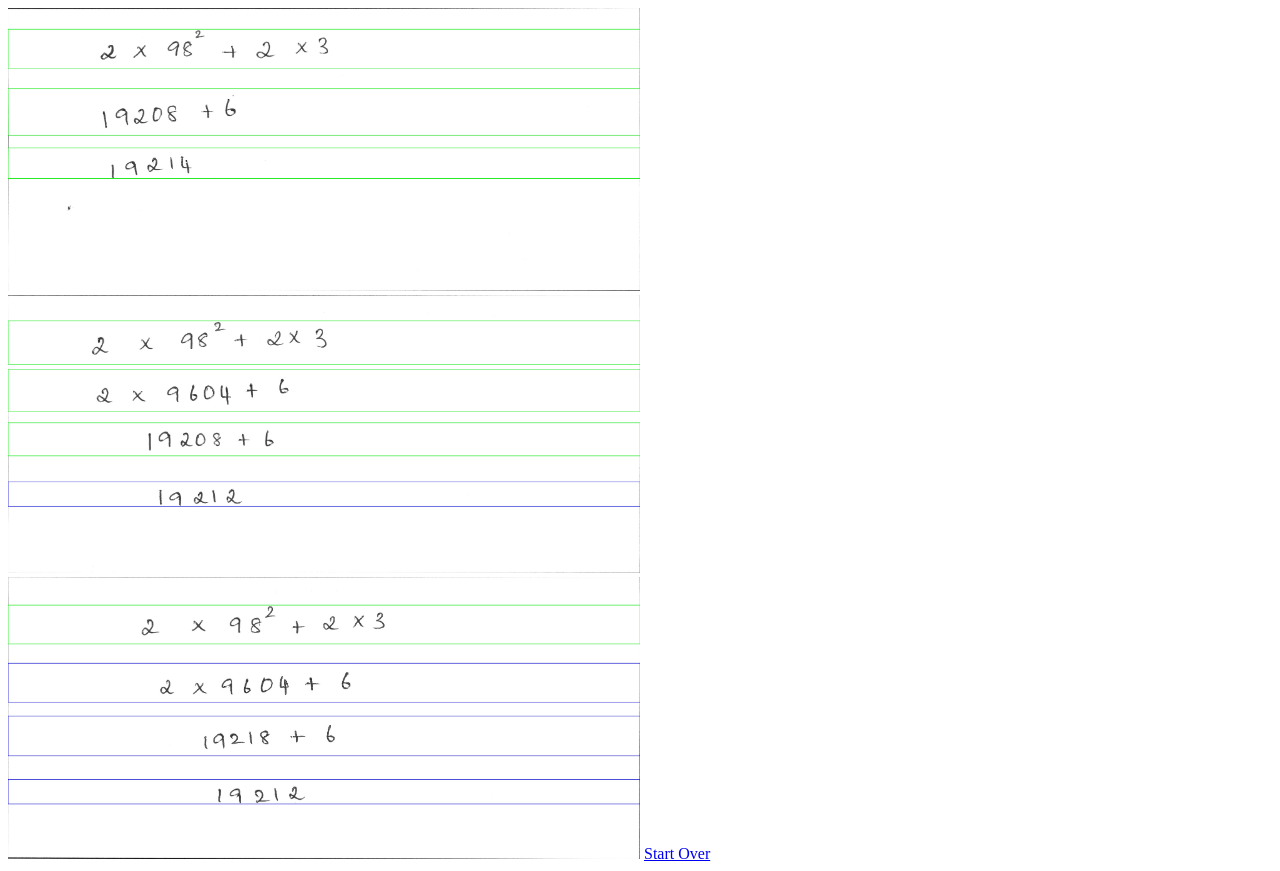
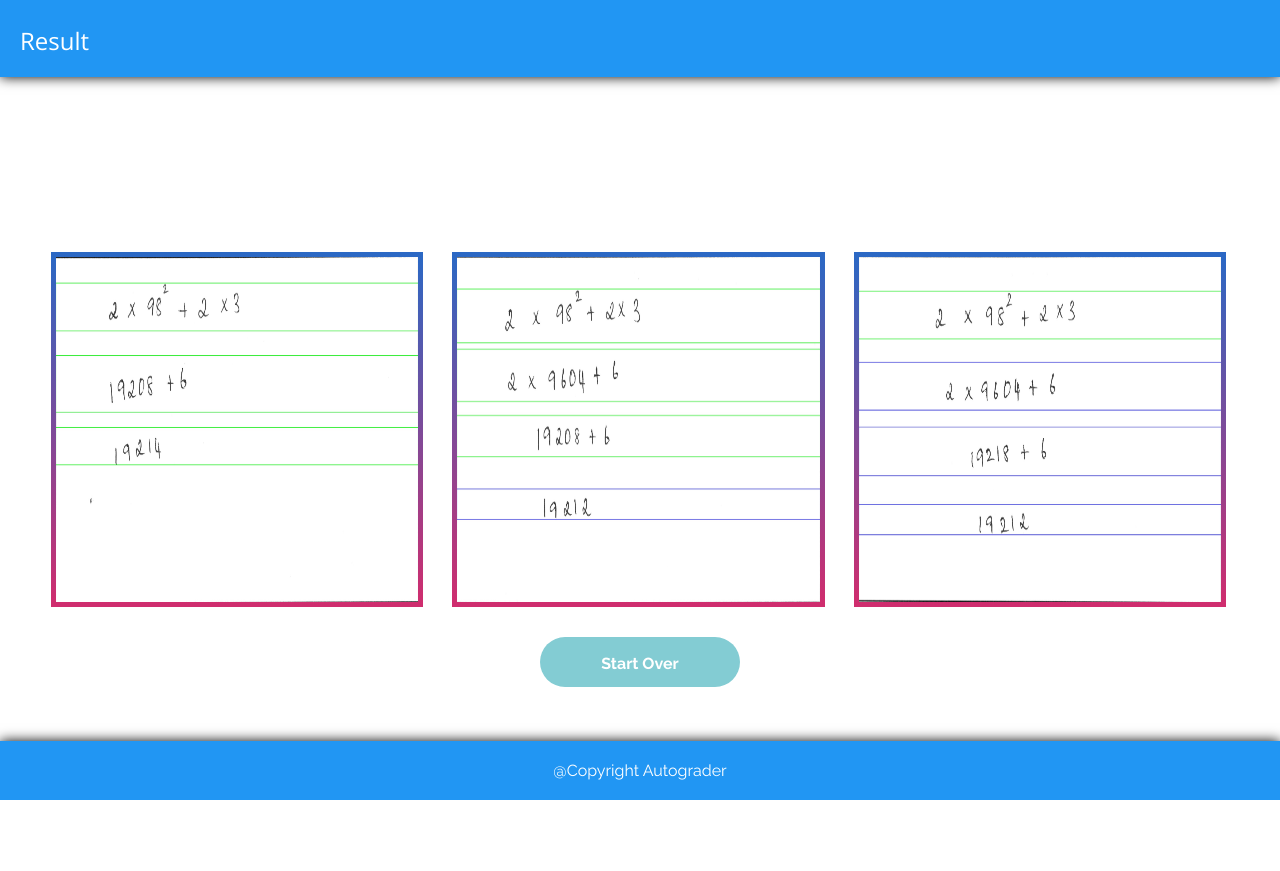
Before and after one commit to Im-gkira/AutoGrader, a Flask app: page /complete in a window 1280 px wide. After the commit the page ends 800 px from the top, so only its background shows below. Run offline with Flask 2, Linux system fonts and the light colour scheme.

Commit message:
result page front-end

```diff
--- a/main.py
+++ b/main.py
@@ -4,7 +4,7 @@ from werkzeug.utils import secure_filename
 import os
 from flask_session import Session
 from pathlib import Path
-import grader
+# import grader
 
 
 app = Flask(__name__)
@@ -61,7 +61,7 @@ def process():
 
             Path(UPLOAD_FOLDER).mkdir(parents=True, exist_ok=True)
             file.save(file_path)
-            grader.grade(file_path)
+            # grader.grade(file_path)
             return redirect(url_for('complete'))
 
         flash("The File Format Must be JPG")
--- /dev/null
+++ b/static/css/complete.css
@@ -0,0 +1,27 @@
+.img-src{
+ max-width: 100%;
+ max-height: 100%;
+ position: absolute;
+ top: 30%;
+ left:3%;
+}
+.btn_container {max-width: 1100px; padding: 0 20px; margin:0 auto;}
+.btn_panel {margin: 10px auto 40px; max-width: 500px; text-align: center;}
+.btn_outer {background: #83ccd3; border-radius:30px; text-align: center; height: 50px; width: 200px; display: inline-block; transition: .2s; position: relative; overflow: hidden;}
+.button_upload {padding: 17px 30px 12px; color: #fff; text-align: center; position: relative; display: inline-block; overflow: hidden; z-index: 3; white-space: nowrap;}
+.button_upload input {position: absolute; width: 100%; left: 0; top: 0; width: 100%; height: 105%; cursor: pointer; opacity: 0;}
+img {
+				display: inline-block;
+				max-width: 100%;
+				height: calc(100vh - 445px);
+				width: 30%;
+				margin: 1%;
+				border:5px solid;
+                border-image: linear-gradient(to bottom, #2b68c4 0%,#cf2d6e 100%)1;
+}
+
+a{
+color: white;
+font-weight: bolder;
+
+}
--- a/static/css/upload.css
+++ b/static/css/upload.css
@@ -61,6 +61,7 @@ h1 {
     letter-spacing: 0px;
     font-size: 40px;
     line-height: 1.2;
+    margin-top:200px;
 }
 
 .header-container .page-center,
@@ -88,9 +89,9 @@ h1 {
     justify-content: center;
     align-items: center;
     flex-direction: column;
-    height: calc(100vh - 170px);
+    height: calc(100vh - 250px);
 }
-.body-container i.fa.fa-cloud {
+.body-container i.fa.fa-upload {
     font-size: 100px;
     color: #2196f3;
     text-shadow: 0 0 5px rgba(0, 0, 0, 0.48);
@@ -172,7 +173,7 @@ h1 {
 .container {max-width: 1100px; padding: 0 20px; margin:0 auto;}
 .panel {margin: 100px auto 40px; max-width: 500px; text-align: center;}
 .button_outer {background: #83ccd3; border-radius:30px; text-align: center; height: 50px; width: 200px; display: inline-block; transition: .2s; position: relative; overflow: hidden;}
-.btn_upload {padding: 17px 30px 12px; color: #fff; text-align: center; position: relative; display: inline-block; overflow: hidden; z-index: 3; white-space: nowrap;}
+.btn_upload {font-weight: bolder; padding: 17px 30px 12px; color: #fff; text-align: center; position: relative; display: inline-block; overflow: hidden; z-index: 3; white-space: nowrap;}
 .btn_upload input {position: absolute; width: 100%; left: 0; top: 0; width: 100%; height: 105%; cursor: pointer; opacity: 0;}
 .file_uploading {width: 100%; height: 10px; margin-top: 20px; background: #ccc;}
 .file_uploading .btn_upload {display: none;}
--- a/templates/complete.html
+++ b/templates/complete.html
@@ -1,15 +1,58 @@
 <!DOCTYPE html>
 <html lang="en">
 <head>
+
+    <script src="https://code.jquery.com/jquery-3.3.1.min.js"></script>
     <meta charset="UTF-8">
     <meta http-equiv="X-UA-Compatible" content="IE=edge">
     <meta name="viewport" content="width=device-width, initial-scale=1.0">
-    <title>Document</title>
+    <title>Autograder</title>
 </head>
+<link rel="stylesheet" href="{{ url_for('static', filename='css/upload.css')}}">
+<link rel="stylesheet" href="{{ url_for('static', filename='css/complete.css')}}">
+
 <body>
-    <img src="{{ url_for('static',filename='images/new0.jpg') }}" alt="Graded Image 1" height = 50% width = 50%>
-    <img src="{{ url_for('static',filename='images/new1.jpg') }}" alt="Graded Image 2" height = 50% width = 50%>
-    <img src="{{ url_for('static',filename='images/new2.jpg') }}" alt="Graded Image 3" height = 50% width = 50%>
-    <a href="{{ url_for('home') }}">Start Over</a>
+<div class="header-container-wrapper">
+    <div class="header-container">
+        <div class="custom-header-bg">
+            <div class="page-center">
+                <div class="logo">Result</div>
+            </div>
+        </div>
+    </div>
+</div>
+
+<div class="body-container-wrapper">
+    <div class="body-container">
+        <div class="page-center">
+            <div class="img-src">
+                <img src="{{ url_for('static',filename='images/new0.jpg') }}" alt="Graded Image 1">
+                <img src="{{ url_for('static',filename='images/new1.jpg') }}" alt="Graded Image 2">
+                <img src="{{ url_for('static',filename='images/new2.jpg') }}" alt="Graded Image 3">
+            </div>
+        </div>
+            <div class="btn_container">
+                <div class="btn_panel">
+                    <div class="btn_outer">
+                        <div class="button_upload">
+                            <a href="{{ url_for('home') }}">Start Over</a>
+                        </div>
+                    </div>
+                </div>
+            </div>
+    </div>
+</div>
+
+<div class="footer-container-wrapper">
+    <div class="footer-container">
+        <div class="custom-footer-bg">
+            <div class="page-center">
+                <p>@Copyright Autograder</p>
+            </div>
+        </div>
+    </div>
+</div>
+
+
 </body>
 </html>
```
Also changed, not shown: data/new1.jpg (added), data/new2.jpg (added).
